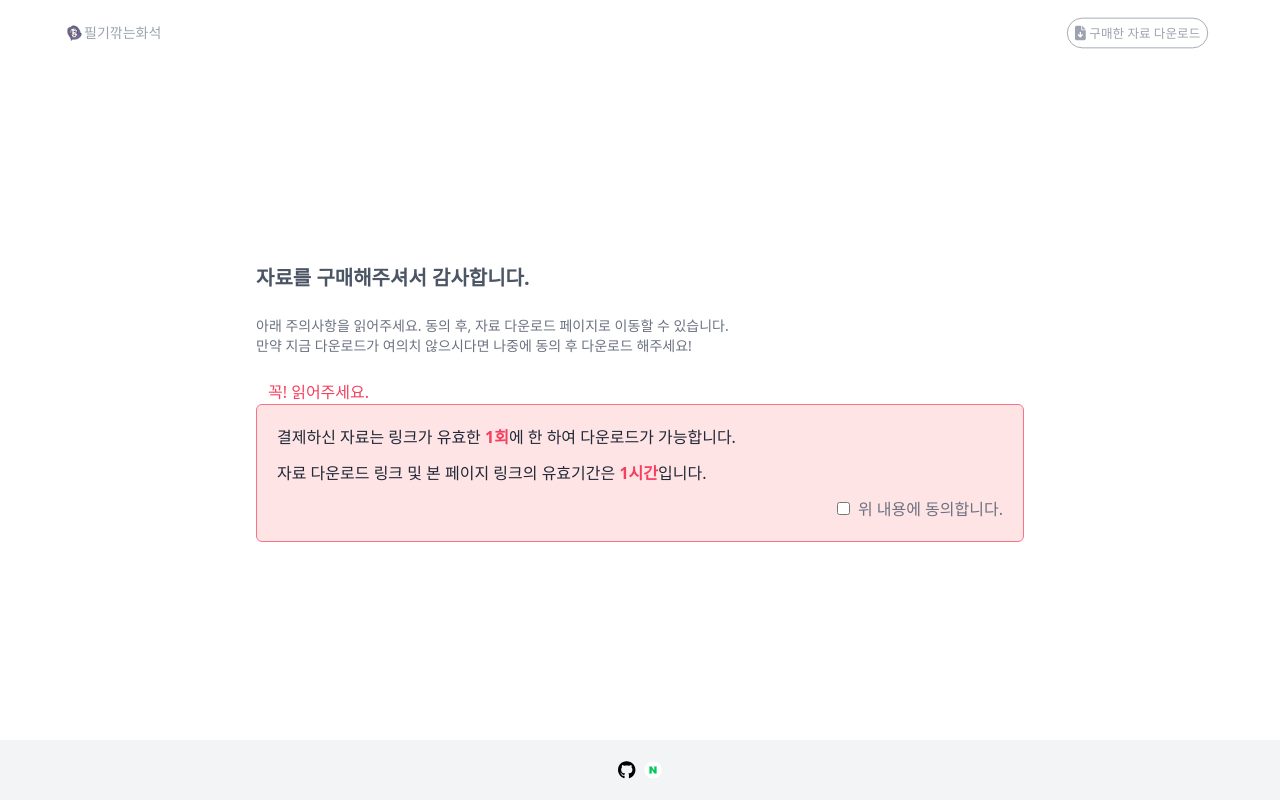
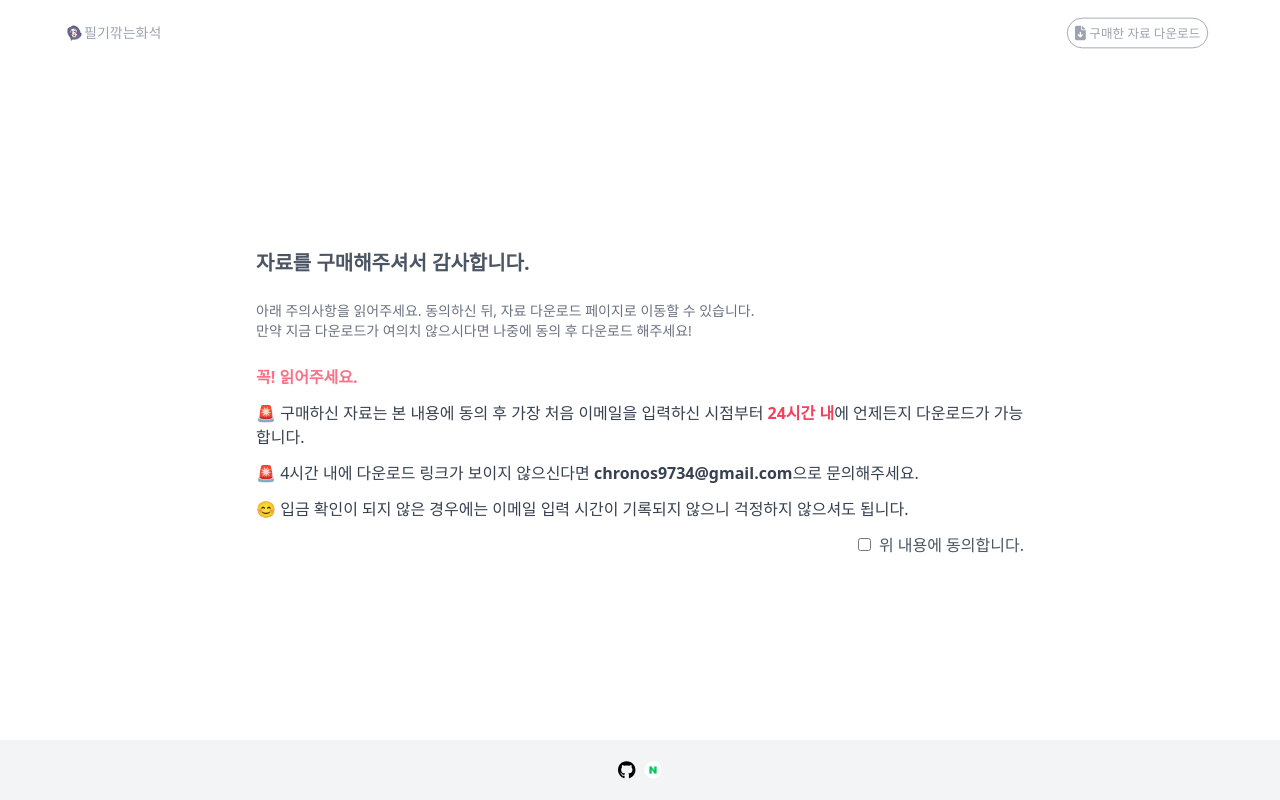
Before and after one commit to agnes0304/chronos-nextjs, a Next.js app: page /payment/success in a window 1280 px wide. Built offline with nearby package versions, Linux system fonts and the light colour scheme.

Commit message:
modified expirationconfirm

```diff
--- a/src/components/payment/ExpirationConfirm.tsx
+++ b/src/components/payment/ExpirationConfirm.tsx
@@ -11,7 +11,7 @@ const ExpirationConfirm = ({ setConfirmChecked }: ExpirationConfirmProps) => {
         </h1>
         <div className="text-sm text-gray-500">
           <p>
-            아래 주의사항을 읽어주세요. 동의 후, 자료 다운로드 페이지로 이동할
+            아래 주의사항을 읽어주세요. 동의하신 뒤, 자료 다운로드 페이지로 이동할
             수 있습니다.
           </p>
           <p>
@@ -20,18 +20,20 @@ const ExpirationConfirm = ({ setConfirmChecked }: ExpirationConfirmProps) => {
           </p>
         </div>
         <div className="w-full">
-          <h2 className="text-md font-medium text-rose-500 ml-3">
+          <h2 className="font-bold text-rose-400 mb-3">
             꼭! 읽어주세요.
           </h2>
-          <ul className="border-[1.5px] border-rose-400 bg-rose-100 rounded-md p-5 w-full">
-            <li className="mb-3 text-gray-800">
-              결제하신 자료는 링크가 유효한{" "}
-              <span className="text-rose-500 font-bold">1회</span>에 한 하여
+          <ul className="w-full font-medium">
+            <li className="mb-3 text-gray-700">
+            🚨 구매하신 자료는 본 내용에 동의 후 가장 처음 이메일을 입력하신 시점부터 {" "}
+              <span className="text-rose-500 font-bold">24시간 내</span>에 언제든지
               다운로드가 가능합니다.
             </li>
-            <li className="mb-3 text-gray-800">
-              자료 다운로드 링크 및 본 페이지 링크의 유효기간은{" "}
-              <span className="text-rose-500 font-bold">1시간</span>입니다.
+            <li className="mb-3 text-gray-700">
+            🚨 4시간 내에 다운로드 링크가 보이지 않으신다면 <span className="font-bold">chronos9734@gmail.com</span>으로 문의해주세요.
+            </li>
+            <li className="mb-3 text-gray-700">
+            😊 입금 확인이 되지 않은 경우에는 이메일 입력 시간이 기록되지 않으니 걱정하지 않으셔도 됩니다.
             </li>
             <li className="text-right">
               <input
@@ -39,7 +41,7 @@ const ExpirationConfirm = ({ setConfirmChecked }: ExpirationConfirmProps) => {
                 type="checkbox"
                 onChange={(e) => setConfirmChecked(e.target.checked)}
               ></input>
-              <label htmlFor="confirm" className="text-gray-500 ml-2">
+              <label htmlFor="confirm" className="text-gray-600 ml-2">
                 위 내용에 동의합니다.
               </label>
             </li>
```
Also changed, not shown: src/app/payment/success/[email]/page.tsx (line endings or trailing spaces).
